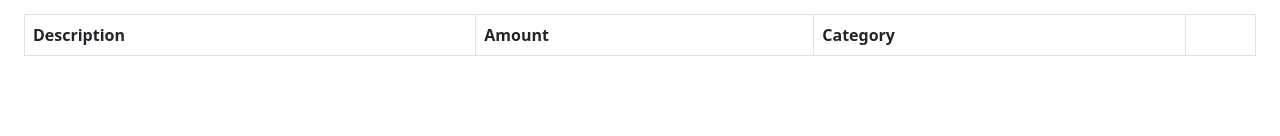
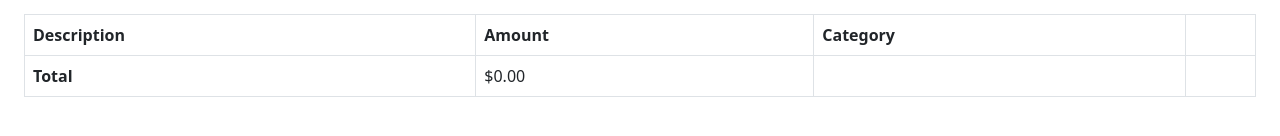
Before and after one commit to museMKUltra/react-typescript, a React (Vite) app: page / in a window 1280 px wide. Shown: the part 408-544 px from the top of the page. Built offline with nearby package versions, Linux system fonts and the light colour scheme.

Commit message:
feat: sum item amount & format total price

```diff
--- a/src/components/List.tsx
+++ b/src/components/List.tsx
@@ -11,6 +11,12 @@ interface Props {
 }
 
 function List({ items }: Props) {
+	const total = items.reduce(
+		(total: number, item: Item) => item.amount + total,
+		0
+	)
+	const priceFormat = (price: number) => `$${price.toFixed(2)}`
+
 	return (
 		<table className="table table-bordered">
 			<thead>
@@ -25,11 +31,17 @@ function List({ items }: Props) {
 				{items.map(item => (
 					<tr key={item.description}>
 						<td>{item.description}</td>
-						<td>{item.amount}</td>
+						<td>{priceFormat(item.amount)}</td>
 						<td>{item.category}</td>
 						<td>Delete</td>
 					</tr>
 				))}
+				<tr>
+					<th>Total</th>
+					<td>{priceFormat(total)}</td>
+					<td></td>
+					<td></td>
+				</tr>
 			</tbody>
 		</table>
 	)
```
